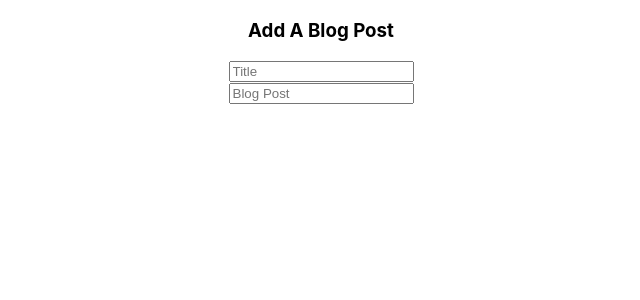
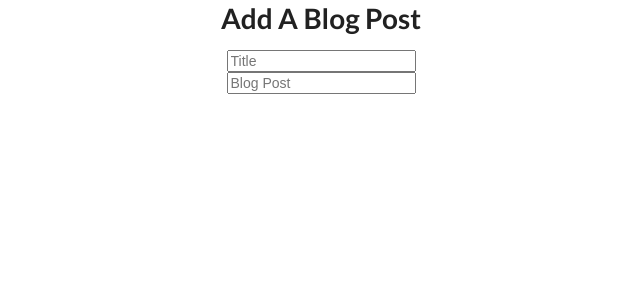
Before and after one commit to jessieleigh30/redux_blog, a React (Create React App) app: page / in a window 1280 px wide. Shown: the top 300 px of the page, without its empty margins (319-959 px from the left). Built offline with nearby package versions, Linux system fonts and the light colour scheme.

Commit message:
react router added

```diff
--- a/package.json
+++ b/package.json
@@ -7,8 +7,12 @@
     "react-dom": "^16.6.3",
     "react-redux": "^6.0.0",
     "react-router": "^4.3.1",
+    "react-router-dom": "^4.3.1",
     "react-scripts": "2.1.1",
-    "redux": "^4.0.1"
+    "redux": "^4.0.1",
+    "semantic": "^0.0.1",
+    "semantic-ui-css": "^2.4.1",
+    "ui": "^0.2.4"
   },
   "scripts": {
     "start": "react-scripts start",
--- a/src/App.js
+++ b/src/App.js
@@ -1,6 +1,7 @@
 import React from 'react';
 import BlogList from './Components/BlogList';
 import BlogForm from './Components/BlogForm';
+
 
 import './App.css';
 
--- a/src/Components/Blog.js
+++ b/src/Components/Blog.js
@@ -1,12 +1,13 @@
 import React from 'react';
 import { connect, } from 'react-redux';
 
-const Blog = ({ id, title, complete, dispatch }) => (
+const Blog = ({ id, title, body, complete, dispatch }) => (
   <div
     onClick={() => dispatch({ type: 'TOGGLE_BLOG', id })}
     style={ complete ? { textDecoration: 'line-through', color: 'grey' } : {} }
   >
-    { title }
+    <h3>{ title }</h3>
+    <p> { body } </p>
   </div>
 )
 
--- a/src/Components/BlogForm.js
+++ b/src/Components/BlogForm.js
@@ -26,7 +26,7 @@ class BlogForm extends React.Component {
 
     return (
       <div>
-        <h3>Add A Blog Post</h3>
+        <h1>Add A Blog Post</h1>
         <form onSubmit={this.handleSubmit}>
           <input name = "title" value={title} placeholder = "Title" onChange={this.handleChange} />
         </form>
--- a/src/index.js
+++ b/src/index.js
@@ -5,10 +5,14 @@ import store from './store';
 import App from './App';
 import './index.css';
 import * as serviceWorker from './serviceWorker';
+import { BrowserRouter } from 'react-router-dom';
+import "semantic-ui-css/semantic.min.css";
 
 ReactDOM.render(
  <Provider store={store}>
+ <BrowserRouter>
    <App />
+   </BrowserRouter>
  </Provider>,
  document.getElementById('root')
 );
--- a/src/reducers/index.js
+++ b/src/reducers/index.js
@@ -1,6 +1,7 @@
 import { combineReducers } from 'redux';
 import blogs from "./blogs";
 import nextId from "./nextId";
+
 
 const rootReducer = combineReducers({
   blogs,
```
Also changed, not shown: 1 other file (tests, documents, lock files or other folders).
